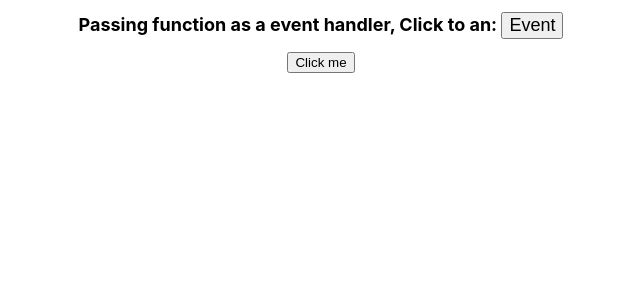
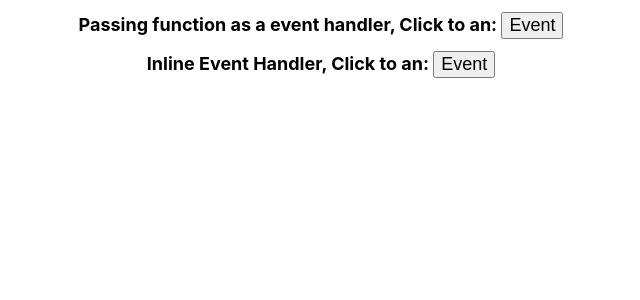
Before and after one commit to M-Muntazer-Mehdi/All-About-React, a React (Create React App) app in the folder react-app/: page /my-event in a window 1280 px wide. Shown: the top 300 px of the page, without its empty margins (319-959 px from the left). Built offline with nearby package versions, Linux system fonts and the light colour scheme.

Commit message:
Event Handler : Inline Example

```diff
--- a/react-app/src/Components/EventHandling/inlineEventHandler.js
+++ b/react-app/src/Components/EventHandling/inlineEventHandler.js
@@ -3,7 +3,9 @@ import React from 'react';
 function Inline() {
   return (
     <div>
-      <button onClick={() => alert('Button clicked!')}>Click me</button>
+        <h1 style={{fontSize:"18px"}}>Inline Event Handler, Click to an: <nr></nr>
+            <button style={{fontSize:"18px"}} onClick={() => alert('Button clicked!')}>Event</button>
+        </h1>
     </div>
   );
 }
```
